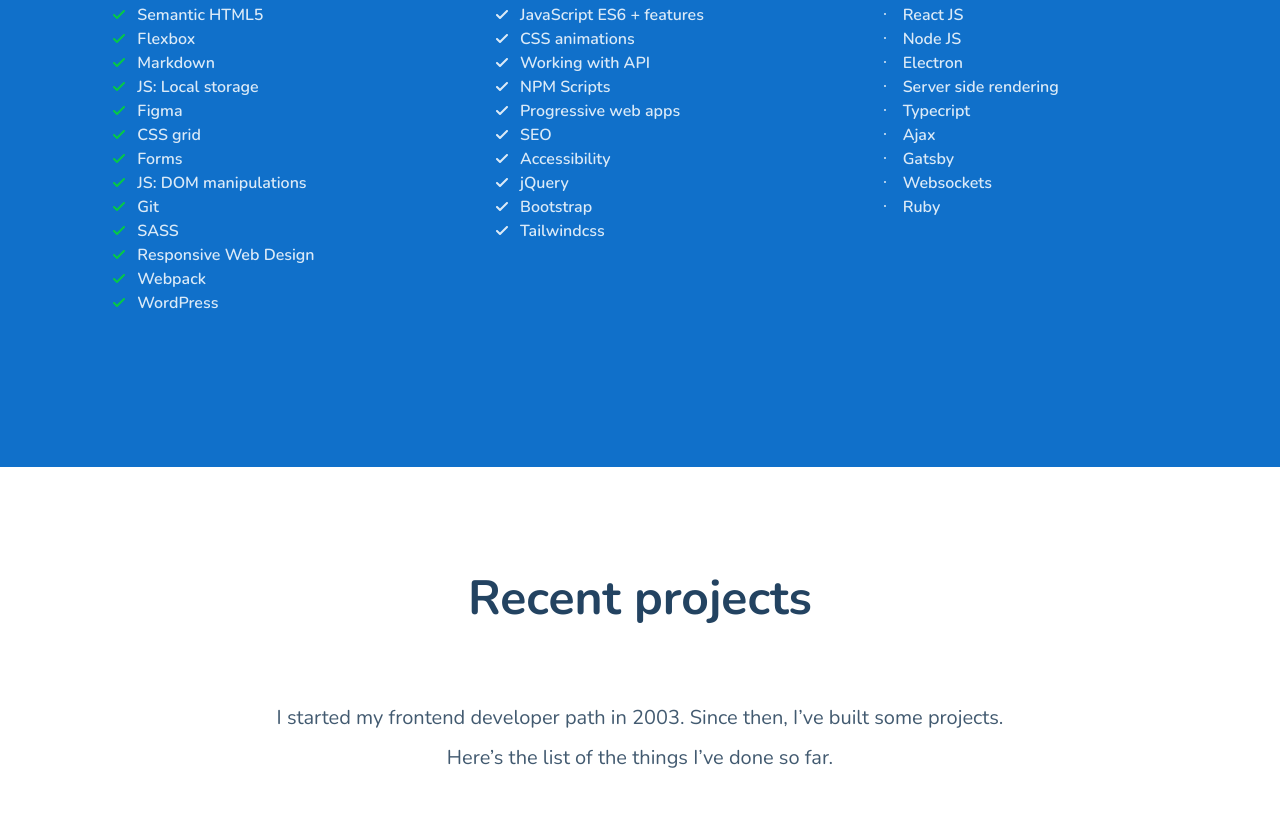
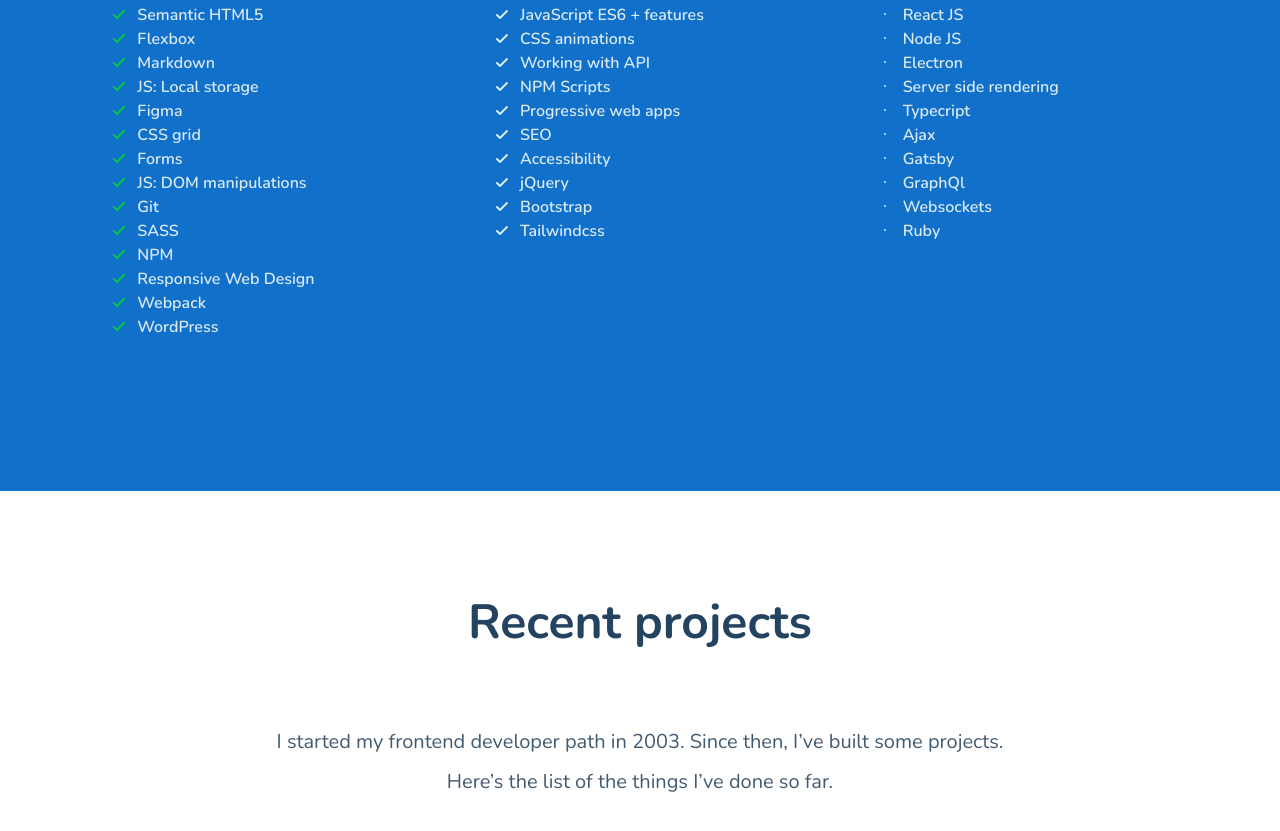
Before and after one commit to ernest-roszak/ernest-roszak.github.io, a website built with webpack: page src/pages/index.html in a window 1280 px wide. Shown: the part 1085-1916 px from the top of the page. Built offline with nearby package versions, Linux system fonts and the light colour scheme; no server answers.

Commit message:
redme review

```diff
--- a/src/pages/index.html
+++ b/src/pages/index.html
@@ -86,6 +86,7 @@
               </li>
               <li class="skills--list__item">Git</li>
               <li class="skills--list__item">SASS</li>
+              <li class="skills--list__item">NPM</li>
               <li class="skills--list__item">Responsive Web Design</li>
               <li class="skills--list__item">Webpack</li>
               <li class="skills--list__item">WordPress</li>
@@ -141,6 +142,7 @@
               </li>
               <li class="skills--list__item">Ajax</li>
               <li class="skills--list__item">Gatsby</li>
+              <li class="skills--list__item">GraphQl</li>
               <li class="skills--list__item">
                 Websockets
               </li>
```
Also changed, not shown: readme.md.
